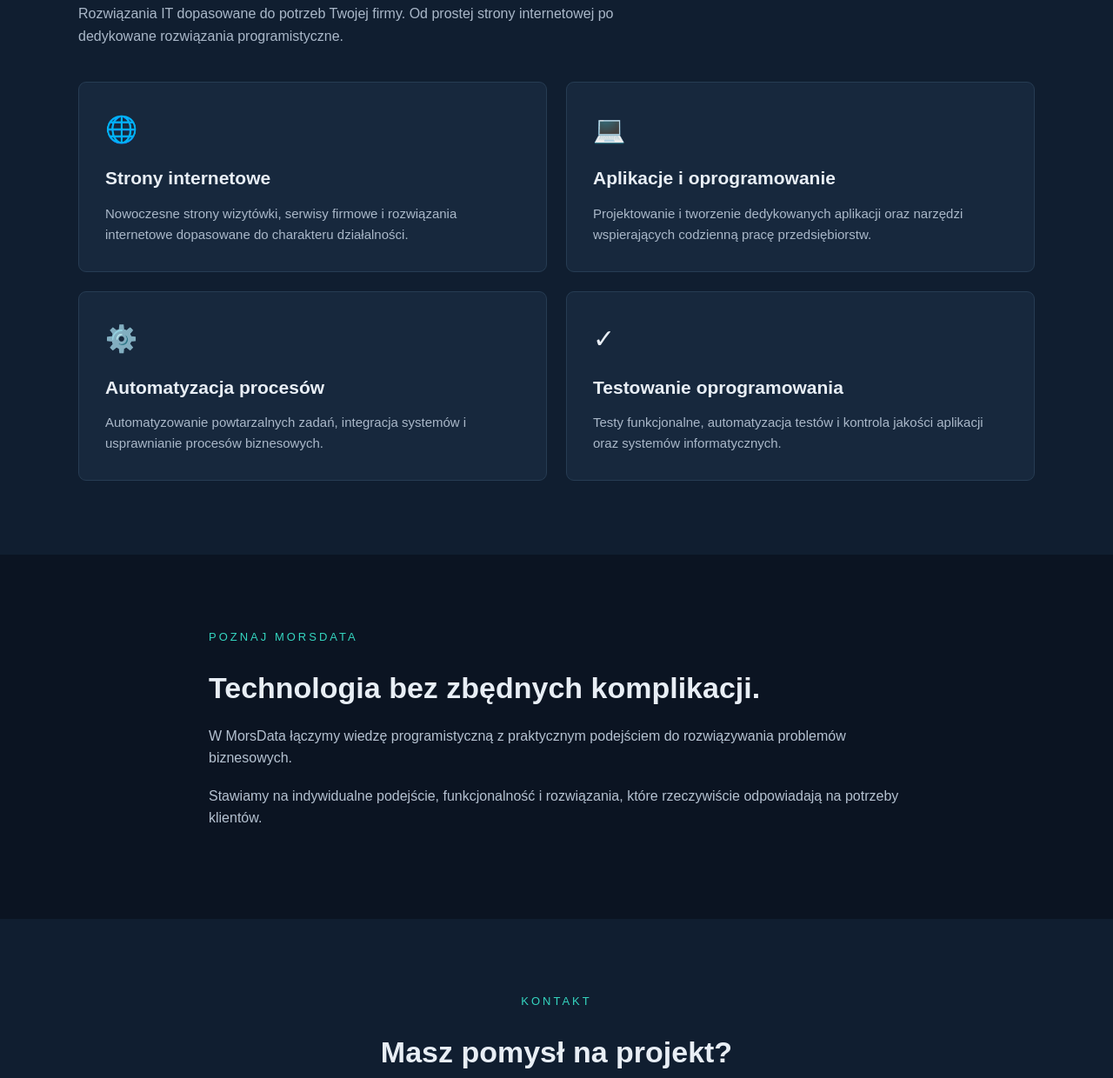
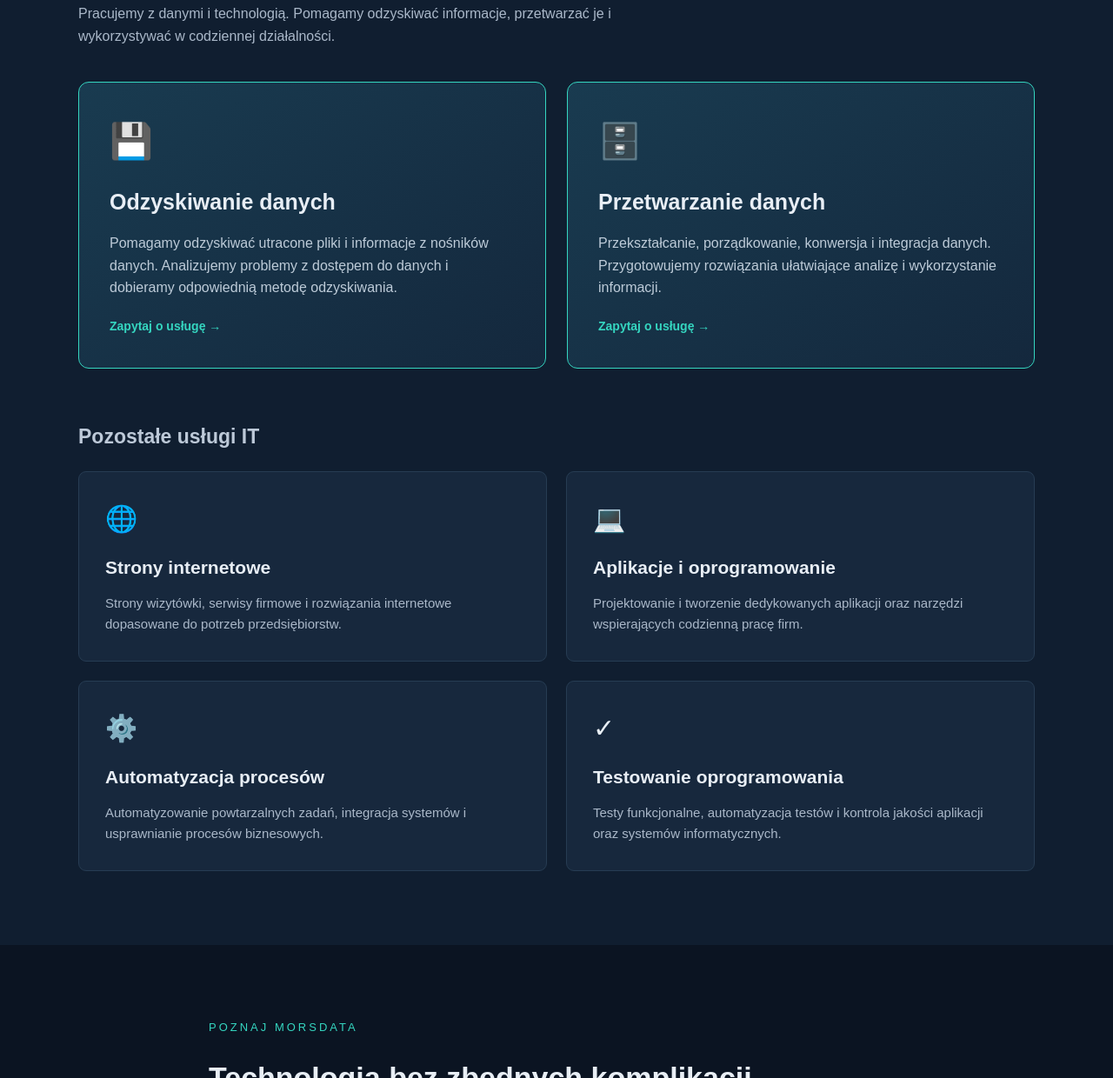
Before and after one commit to MorsDataIt/MorsData_VisitCard, a plain HTML site: page index.html in a window 1280 px wide. Shown: the part 796-2036 px from the top of the page at 87% size. Drawn offline with Linux system fonts and the light colour scheme.

Commit message:
second commit

```diff
--- a/index.html
+++ b/index.html
@@ -5,10 +5,18 @@
     <meta charset="UTF-8">
     <meta name="viewport" content="width=device-width, initial-scale=1.0">
 
-    <title>MorsData – Kompleksowe usługi IT</title>
-    <meta name="description" content="MorsData – tworzenie stron internetowych, aplikacji, automatyzacja procesów i testowanie oprogramowania, usługi odzyskiwania danych, przetwarzanie danych.">
+    <title>MorsData – Odzyskiwanie i przetwarzanie danych | Usługi IT</title>
+
+    <meta name="description"
+          content="MorsData – odzyskiwanie danych, przetwarzanie informacji, tworzenie stron internetowych, aplikacji i automatyzacja procesów IT.">
+
+    <meta name="theme-color" content="#0b1422">
 
     <style>
+        /* =================================
+           USTAWIENIA GLOBALNE
+        ================================= */
+
         * {
             margin: 0;
             padding: 0;
@@ -35,6 +43,10 @@
             width: min(1100px, 90%);
             margin: auto;
         }
+
+        /* =================================
+           NAWIGACJA
+        ================================= */
 
         header {
             background: #101e30;
@@ -73,11 +85,18 @@
             color: #35d6c0;
         }
 
+        /* =================================
+           SEKCJA GŁÓWNA
+        ================================= */
+
         .hero {
             padding: 110px 0 100px;
             background:
-                radial-gradient(ellipse at 80% 30%,
-                #173b50 0%, transparent 55%),
+                radial-gradient(
+                    ellipse at 80% 30%,
+                    #173b50 0%,
+                    transparent 55%
+                ),
                 #0b1422;
         }
 
@@ -122,8 +141,13 @@
             transform: translateY(-2px);
         }
 
+        /* =================================
+           SEKCJE
+        ================================= */
+
         section {
             padding: 85px 0;
+            scroll-margin-top: 75px;
         }
 
         .section-title {
@@ -133,12 +157,73 @@
 
         .section-description {
             color: #aab8c9;
-            max-width: 650px;
+            max-width: 700px;
             margin-bottom: 40px;
         }
 
+        /* =================================
+           GŁÓWNE USŁUGI – DANE
+        ================================= */
+
         .services {
             background: #101e30;
+        }
+
+        .featured-services {
+            display: grid;
+            grid-template-columns: repeat(2, 1fr);
+            gap: 24px;
+            margin-bottom: 60px;
+        }
+
+        .featured-card {
+            background: linear-gradient(
+                145deg,
+                #193b50,
+                #14283d
+            );
+            border: 1px solid #35d6c0;
+            border-radius: 12px;
+            padding: 35px;
+            min-height: 270px;
+            transition: 0.2s;
+        }
+
+        .featured-card:hover {
+            transform: translateY(-5px);
+            box-shadow: 0 12px 35px #0005;
+        }
+
+        .featured-card .service-icon {
+            font-size: 40px;
+            margin-bottom: 18px;
+        }
+
+        .featured-card h3 {
+            font-size: 25px;
+            margin-bottom: 15px;
+        }
+
+        .featured-card p {
+            color: #bdcbd8;
+        }
+
+        .featured-card .more {
+            display: inline-block;
+            color: #35d6c0;
+            margin-top: 20px;
+            font-size: 14px;
+            font-weight: bold;
+        }
+
+        /* =================================
+           POZOSTAŁE USŁUGI IT
+        ================================= */
+
+        .secondary-title {
+            font-size: 23px;
+            margin-bottom: 22px;
+            color: #bdc9d8;
         }
 
         .service-grid {
@@ -175,6 +260,10 @@
             font-size: 15px;
         }
 
+        /* =================================
+           O FIRMIE
+        ================================= */
+
         .about {
             background: #0b1422;
         }
@@ -188,6 +277,10 @@
             margin-bottom: 18px;
         }
 
+        /* =================================
+           KONTAKT
+        ================================= */
+
         .contact {
             background: #101e30;
             text-align: center;
@@ -198,6 +291,10 @@
             margin-right: auto;
         }
 
+        /* =================================
+           STOPKA
+        ================================= */
+
         footer {
             padding: 25px 0;
             background: #080f19;
@@ -206,7 +303,12 @@
             text-align: center;
         }
 
+        /* =================================
+           WERSJA MOBILNA
+        ================================= */
+
         @media (max-width: 650px) {
+
             nav {
                 flex-direction: column;
                 padding: 18px 0;
@@ -222,150 +324,272 @@
                 padding: 75px 0;
             }
 
+            .featured-services,
             .service-grid {
                 grid-template-columns: 1fr;
+            }
+
+            .featured-card {
+                padding: 25px;
             }
 
             section {
                 padding: 65px 0;
             }
+
+            .section-title {
+                font-size: 29px;
+            }
         }
+
     </style>
 </head>
 
 <body>
 
+<!-- =================================
+     NAGŁÓWEK I MENU
+================================= -->
+
 <header>
     <div class="container">
         <nav>
-            <a href="#" class="logo">Mors<span>Data</span></a>
+
+            <a href="#home" class="logo">
+                Mors<span>Data</span>
+            </a>
 
             <div class="nav-links">
                 <a href="#home">Start</a>
                 <a href="#services">Usługi</a>
-                <a href="#about">O nas</a>
+                <a href="#about">O firmie</a>
                 <a href="#contact">Kontakt</a>
             </div>
+
         </nav>
     </div>
 </header>
 
 <main>
 
+    <!-- =================================
+         STRONA GŁÓWNA
+    ================================= -->
+
     <section class="hero" id="home">
+
         <div class="container">
-            <div class="eyebrow">MorsData · Technologie IT</div>
+
+            <div class="eyebrow">
+                MorsData · Data & IT Solutions
+            </div>
 
             <h1>
-                Technologia, która
-                <span>pracuje dla Ciebie.</span>
+                Twoje dane.<br>
+                <span>Nasza technologia.</span>
             </h1>
 
             <p>
-                Tworzymy strony internetowe, aplikacje i rozwiązania
-                programistyczne. Automatyzujemy procesy i dbamy
-                o jakość oprogramowania.
+                Odzyskiwanie utraconych danych, ich przetwarzanie
+                i analiza. Tworzymy również oprogramowanie
+                oraz rozwiązania IT wspierające biznes.
             </p>
 
-            <a href="#contact" class="button">
-                Porozmawiajmy o projekcie →
+            <a href="#services" class="button">
+                Poznaj nasze usługi →
             </a>
+
         </div>
+
     </section>
 
+    <!-- =================================
+         USŁUGI
+    ================================= -->
+
     <section class="services" id="services">
+
         <div class="container">
 
-            <h2 class="section-title">Nasze usługi</h2>
+            <h2 class="section-title">
+                Nasze usługi
+            </h2>
 
             <p class="section-description">
-                Rozwiązania IT dopasowane do potrzeb Twojej firmy.
-                Od prostej strony internetowej po dedykowane
-                rozwiązania programistyczne.
+                Pracujemy z danymi i technologią.
+                Pomagamy odzyskiwać informacje,
+                przetwarzać je i wykorzystywać
+                w codziennej działalności.
             </p>
+
+            <!-- GŁÓWNE USŁUGI -->
+
+            <div class="featured-services">
+
+                <article class="featured-card">
+
+                    <div class="service-icon">💾</div>
+
+                    <h3>Odzyskiwanie danych</h3>
+
+                    <p>
+                        Pomagamy odzyskiwać utracone pliki
+                        i informacje z nośników danych.
+                        Analizujemy problemy z dostępem do danych
+                        i dobieramy odpowiednią metodę odzyskiwania.
+                    </p>
+
+                    <a href="#contact" class="more">
+                        Zapytaj o usługę →
+                    </a>
+
+                </article>
+
+                <article class="featured-card">
+
+                    <div class="service-icon">🗄️</div>
+
+                    <h3>Przetwarzanie danych</h3>
+
+                    <p>
+                        Przekształcanie, porządkowanie,
+                        konwersja i integracja danych.
+                        Przygotowujemy rozwiązania ułatwiające
+                        analizę i wykorzystanie informacji.
+                    </p>
+
+                    <a href="#contact" class="more">
+                        Zapytaj o usługę →
+                    </a>
+
+                </article>
+
+            </div>
+
+            <!-- POZOSTAŁE USŁUGI -->
+
+            <h3 class="secondary-title">
+                Pozostałe usługi IT
+            </h3>
 
             <div class="service-grid">
 
                 <article class="service-card">
+
                     <div class="service-icon">🌐</div>
+
                     <h3>Strony internetowe</h3>
+
                     <p>
-                        Nowoczesne strony wizytówki, serwisy firmowe
-                        i rozwiązania internetowe dopasowane
-                        do charakteru działalności.
+                        Strony wizytówki, serwisy firmowe
+                        i rozwiązania internetowe
+                        dopasowane do potrzeb przedsiębiorstw.
                     </p>
+
                 </article>
 
                 <article class="service-card">
+
                     <div class="service-icon">💻</div>
+
                     <h3>Aplikacje i oprogramowanie</h3>
+
                     <p>
                         Projektowanie i tworzenie dedykowanych
                         aplikacji oraz narzędzi wspierających
-                        codzienną pracę przedsiębiorstw.
+                        codzienną pracę firm.
                     </p>
+
                 </article>
 
                 <article class="service-card">
+
                     <div class="service-icon">⚙️</div>
+
                     <h3>Automatyzacja procesów</h3>
+
                     <p>
                         Automatyzowanie powtarzalnych zadań,
                         integracja systemów i usprawnianie
                         procesów biznesowych.
                     </p>
+
                 </article>
 
                 <article class="service-card">
+
                     <div class="service-icon">✓</div>
+
                     <h3>Testowanie oprogramowania</h3>
+
                     <p>
                         Testy funkcjonalne, automatyzacja testów
                         i kontrola jakości aplikacji
                         oraz systemów informatycznych.
                     </p>
+
                 </article>
 
             </div>
+
         </div>
+
     </section>
 
+    <!-- =================================
+         O FIRMIE
+    ================================= -->
+
     <section class="about" id="about">
+
         <div class="container about-content">
 
-            <div class="eyebrow">Poznaj MorsData</div>
+            <div class="eyebrow">
+                Poznaj MorsData
+            </div>
 
             <h2 class="section-title">
                 Technologia bez zbędnych komplikacji.
             </h2>
 
             <p>
-                W MorsData łączymy wiedzę programistyczną
+                MorsData to działalność technologiczna
+                łącząca wiedzę programistyczną
                 z praktycznym podejściem do rozwiązywania
-                problemów biznesowych.
+                problemów związanych z danymi i IT.
             </p>
 
             <p>
-                Stawiamy na indywidualne podejście, funkcjonalność
-                i rozwiązania, które rzeczywiście odpowiadają
-                na potrzeby klientów.
+                Stawiamy na indywidualne podejście,
+                funkcjonalność i rozwiązania,
+                które odpowiadają na rzeczywiste
+                potrzeby klientów.
             </p>
 
         </div>
+
     </section>
 
+    <!-- =================================
+         KONTAKT
+    ================================= -->
+
     <section class="contact" id="contact">
+
         <div class="container">
 
-            <div class="eyebrow">Kontakt</div>
+            <div class="eyebrow">
+                Kontakt
+            </div>
 
             <h2 class="section-title">
-                Masz pomysł na projekt?
+                Masz problem z danymi lub pomysł na projekt?
             </h2>
 
             <p class="section-description">
-                Porozmawiajmy o tym, jak technologia może
-                pomóc rozwinąć Twoją firmę.
+                Skontaktuj się z nami.
+                Porozmawiajmy o tym, jak możemy pomóc
+                w Twoim projekcie.
             </p>
 
             <a href="mailto:TWOJ_EMAIL" class="button">
@@ -373,14 +597,23 @@
             </a>
 
         </div>
+
     </section>
 
 </main>
 
+<!-- =================================
+     STOPKA
+================================= -->
+
 <footer>
+
     <div class="container">
+
         © 2026 MorsData. Wszelkie prawa zastrzeżone.
+
     </div>
+
 </footer>
 
 </body>
```
